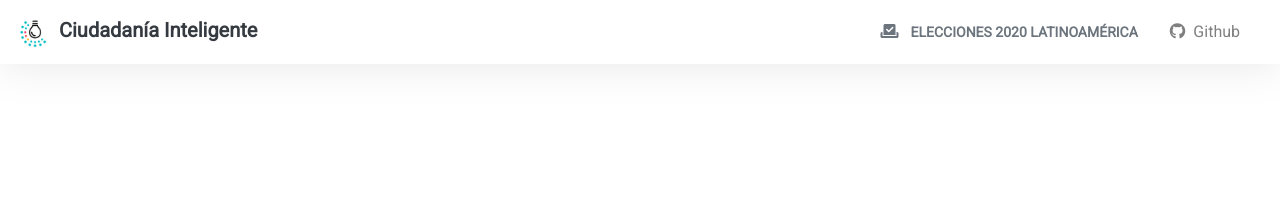
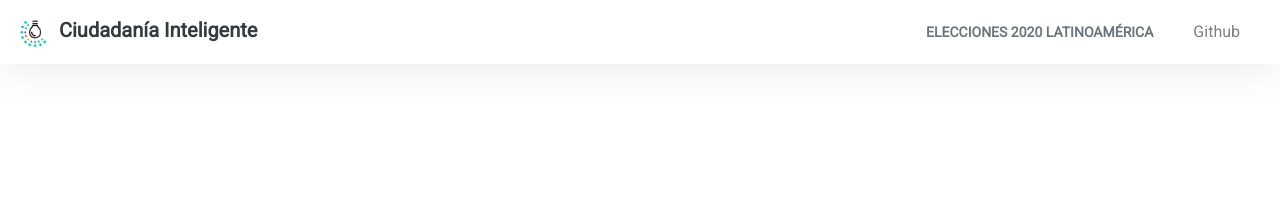
Before and after one commit to enriqueabsurdum/ciudadania-inteligente-2020, a Jekyll site: the page built from index.markdown, in a window 1280 px wide. Shown: the top 213 px of the page. Built offline with Jekyll 4.4.1, drawn with Linux system fonts in a browser that asks for light colours; nearby versions of some CDN libraries.

Commit message:
Update home.html

```diff
--- a/_layouts/home.html
+++ b/_layouts/home.html
@@ -15,9 +15,6 @@
 
     <!-- Custom CSS styles -->
     <link rel="stylesheet" href="http://enriqueabsurdum.github.io/ciudadania-inteligente-2020/assets/css/styles.css">
-
-    <!-- Font Awesome -->
-    <script src="https://kit.fontawesome.com/7650b96b4b.js" crossorigin="anonymous"></script>
 
     <title>Elecciones 2020 | {{ page.title }}</title>
 </head>
```
